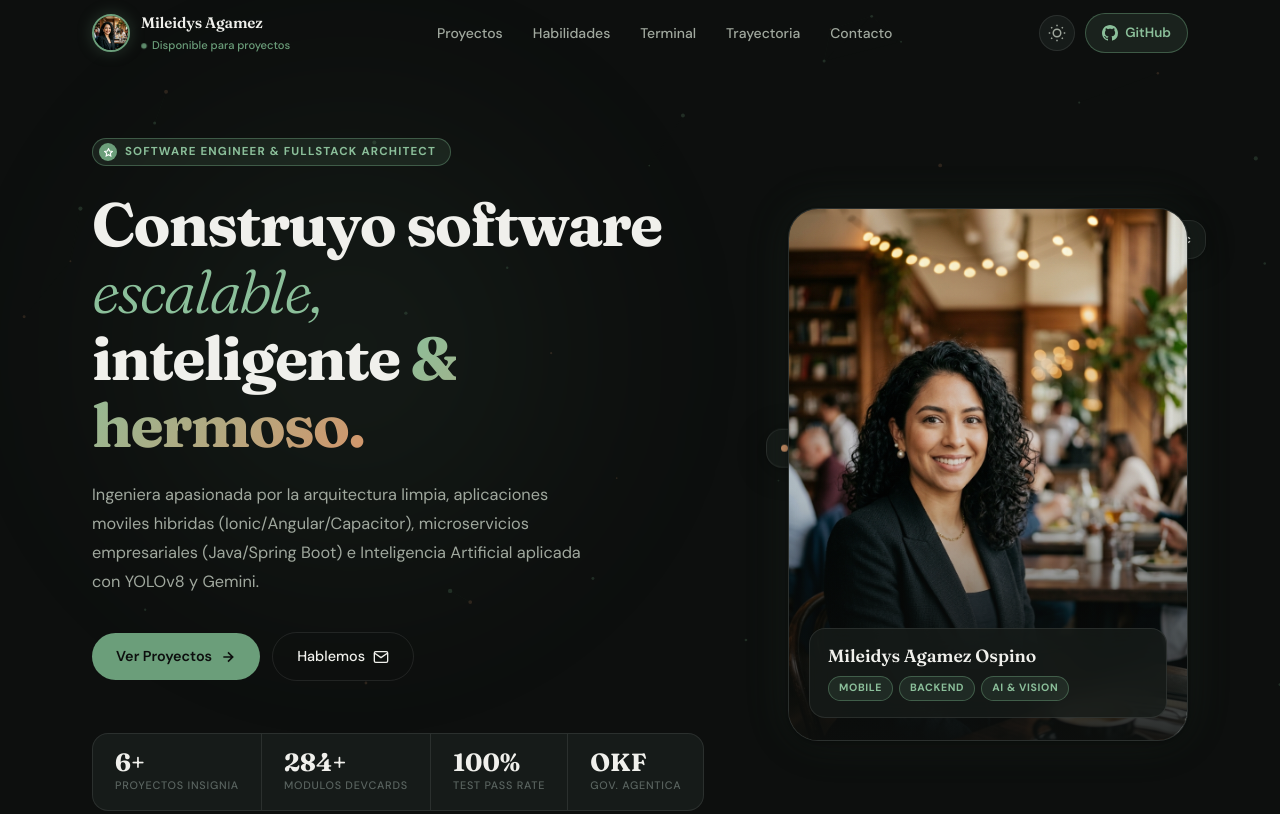
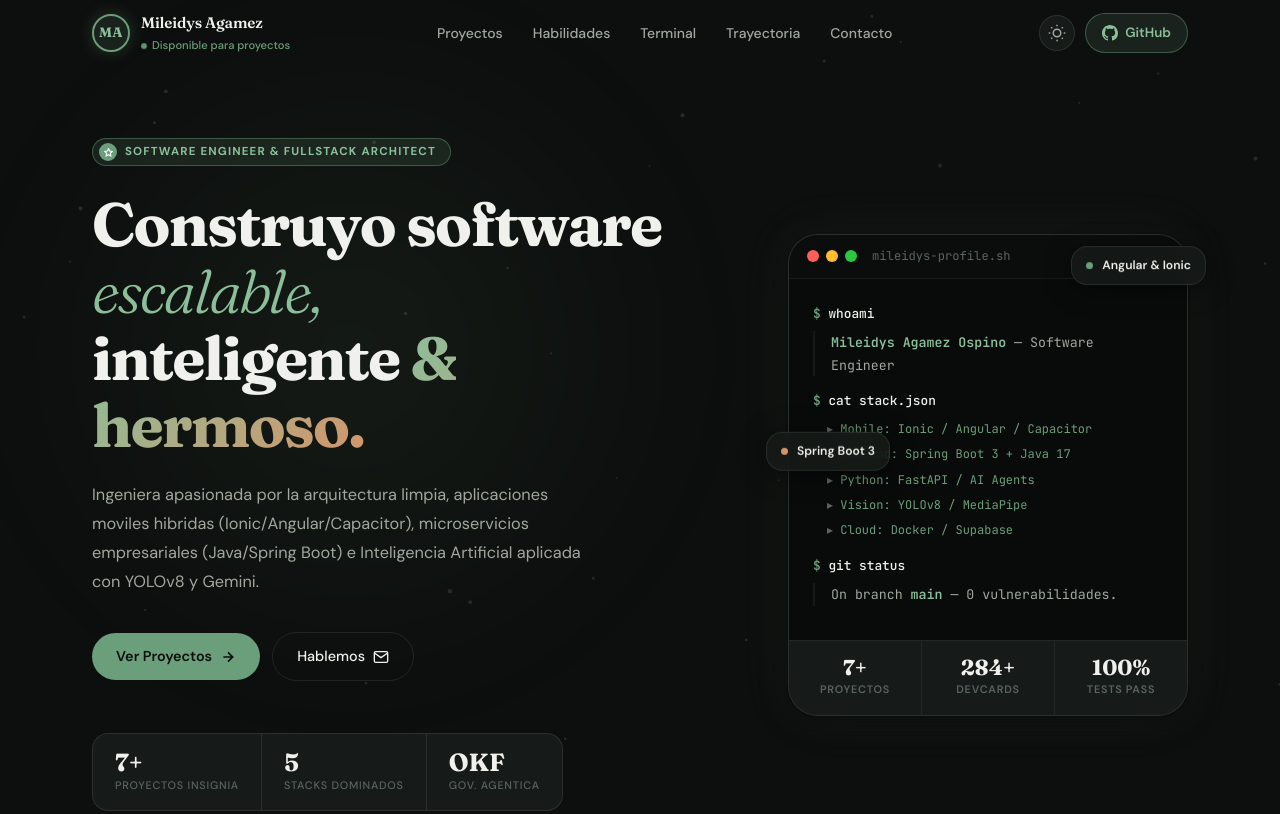
Before and after one commit to Mileidys10/portafolio, a website: page index.html in a window 1280 px wide. Shown: the top 814 px of the page. Drawn offline with Linux system fonts and the light colour scheme; animation ran at ten frames a second.

Commit message:
fix(assets): resolve duplicate perfume image with unique CinemaStellar preview and integrate MindDump

```diff
--- a/css/style.css
+++ b/css/style.css
@@ -280,3 +280,89 @@ body{font-family:var(--font-body);background:var(--bg-primary);color:var(--text-
   .modal-body-content{padding:22px 18px}
   .contact-form{padding:22px 20px}
 }
+
+/* ==========================================================================
+   Hero Code Card (reemplaza foto)
+   ========================================================================== */
+.hero-code-card {
+  background: var(--bg-card);
+  border: 1px solid var(--border-card);
+  border-radius: var(--radius-xl);
+  overflow: hidden;
+  box-shadow: var(--shadow-card), var(--shadow-glow);
+  transition: all var(--t-smooth);
+}
+
+.hero-code-card:hover {
+  border-color: var(--border-active);
+  transform: translateY(-4px);
+  box-shadow: var(--shadow-card), 0 0 60px var(--accent-sage-glow);
+}
+
+.hero-code-card .terminal-header {
+  background: #0a0d0c;
+  border-bottom: 1px solid var(--border-subtle);
+}
+
+.hero-code-card .terminal-body {
+  background: #080b0a;
+  padding: 24px;
+}
+
+/* Stat chips row inside terminal card */
+.hero-stat-chips {
+  display: flex;
+  border-top: 1px solid var(--border-subtle);
+}
+
+.stat-chip {
+  flex: 1;
+  display: flex;
+  flex-direction: column;
+  align-items: center;
+  padding: 16px 12px;
+  border-right: 1px solid var(--border-subtle);
+  background: var(--bg-card);
+  gap: 3px;
+  transition: background var(--t-fast);
+}
+
+.stat-chip:last-child {
+  border-right: none;
+}
+
+.stat-chip:hover {
+  background: var(--accent-sage-muted);
+}
+
+.stat-chip-val {
+  font-family: var(--font-display);
+  font-size: 1.35rem;
+  font-weight: 700;
+  color: var(--text-primary);
+  line-height: 1;
+}
+
+.stat-chip-label {
+  font-size: 0.68rem;
+  color: var(--text-muted);
+  text-transform: uppercase;
+  letter-spacing: 0.07em;
+  font-weight: 600;
+}
+
+/* Nav avatar with initials */
+.brand-avatar--initials {
+  background: var(--accent-sage-muted);
+  display: flex;
+  align-items: center;
+  justify-content: center;
+}
+
+.brand-avatar--initials span {
+  font-family: var(--font-display);
+  font-size: 0.85rem;
+  font-weight: 700;
+  color: var(--accent-sage-light);
+  letter-spacing: 0.02em;
+}
--- a/index.html
+++ b/index.html
@@ -26,8 +26,8 @@
   <header class="site-nav" id="site-nav">
     <div class="container nav-container">
       <a href="#hero" class="nav-brand">
-        <div class="brand-avatar">
-          <img src="assets/images/mileidys_profile.jpg" alt="Mileidys Agamez" />
+        <div class="brand-avatar brand-avatar--initials">
+          <span>MA</span>
         </div>
         <div class="brand-info">
           <span class="brand-name">Mileidys Agamez</span>
@@ -94,16 +94,12 @@
             </div>
             <div class="hero-metrics">
               <div class="metric-item">
-                <span class="metric-val">6+</span>
+                <span class="metric-val">7+</span>
                 <span class="metric-label">Proyectos Insignia</span>
               </div>
               <div class="metric-item">
-                <span class="metric-val">284+</span>
-                <span class="metric-label">Modulos DevCards</span>
-              </div>
-              <div class="metric-item">
-                <span class="metric-val">100%</span>
-                <span class="metric-label">Test Pass Rate</span>
+                <span class="metric-val">5</span>
+                <span class="metric-label">Stacks Dominados</span>
               </div>
               <div class="metric-item">
                 <span class="metric-val">OKF</span>
@@ -112,9 +108,8 @@
             </div>
           </div>
 
-          <!-- Photo Col -->
+          <!-- Visual Col — Terminal + Cards -->
           <div class="hero-visual">
-            <!-- Floating badges -->
             <div class="float-badge top-right">
               <span class="badge-dot"></span> Angular &amp; Ionic
             </div>
@@ -122,15 +117,52 @@
               <span class="badge-dot amber"></span> Spring Boot 3
             </div>
 
-            <div class="hero-photo-card">
-              <img src="assets/images/mileidys_profile.jpg" alt="Mileidys Agamez Ospino — Software Engineer" />
-              <div class="hero-photo-overlay"></div>
-              <div class="hero-photo-badge">
-                <span class="hero-badge-name">Mileidys Agamez Ospino</span>
-                <div class="hero-badge-tags">
-                  <span class="hero-badge-tag">Mobile</span>
-                  <span class="hero-badge-tag">Backend</span>
-                  <span class="hero-badge-tag">AI &amp; Vision</span>
+            <!-- Terminal card -->
+            <div class="hero-code-card">
+              <div class="terminal-header">
+                <span class="dot red"></span>
+                <span class="dot yellow"></span>
+                <span class="dot green"></span>
+                <span class="terminal-title">mileidys-profile.sh</span>
+              </div>
+              <div class="terminal-body">
+                <div class="term-line">
+                  <span class="term-prompt">$</span> <span class="term-cmd">whoami</span>
+                </div>
+                <div class="term-output" style="margin:6px 0 14px">
+                  <span class="term-highlight">Mileidys Agamez Ospino</span> — Software Engineer
+                </div>
+                <div class="term-line">
+                  <span class="term-prompt">$</span> <span class="term-cmd">cat stack.json</span>
+                </div>
+                <div class="term-badge-stack">
+                  <span class="term-badge">Mobile: Ionic / Angular / Capacitor</span>
+                  <span class="term-badge">Backend: Spring Boot 3 + Java 17</span>
+                  <span class="term-badge">Python: FastAPI / AI Agents</span>
+                  <span class="term-badge">Vision: YOLOv8 / MediaPipe</span>
+                  <span class="term-badge">Cloud: Docker / Supabase</span>
+                </div>
+                <div class="term-line" style="margin-top:14px">
+                  <span class="term-prompt">$</span> <span class="term-cmd">git status</span>
+                </div>
+                <div class="term-output" style="margin-top:6px">
+                  On branch <span class="term-highlight">main</span> — 0 vulnerabilidades.
+                </div>
+              </div>
+
+              <!-- Stat chips inside card -->
+              <div class="hero-stat-chips">
+                <div class="stat-chip">
+                  <span class="stat-chip-val">7+</span>
+                  <span class="stat-chip-label">Proyectos</span>
+                </div>
+                <div class="stat-chip">
+                  <span class="stat-chip-val">284+</span>
+                  <span class="stat-chip-label">DevCards</span>
+                </div>
+                <div class="stat-chip">
+                  <span class="stat-chip-val">100%</span>
+                  <span class="stat-chip-label">Tests Pass</span>
                 </div>
               </div>
             </div>
@@ -151,7 +183,7 @@
         </header>
 
         <div class="project-filters">
-          <button class="filter-btn active" data-filter="all">Todos (6)</button>
+          <button class="filter-btn active" data-filter="all">Todos (7)</button>
           <button class="filter-btn" data-filter="mobile">Movil &amp; Hibrido</button>
           <button class="filter-btn" data-filter="fullstack">Fullstack Empresarial</button>
           <button class="filter-btn" data-filter="ai">IA &amp; Computer Vision</button>
--- a/js/app.js
+++ b/js/app.js
@@ -135,7 +135,7 @@ const PROJECTS = [
     title: 'CinemaStellar Movie Platform',
     category: 'fullstack',
     badge: 'Web & Media',
-    image: 'assets/images/perfume_store_preview.jpg',
+    image: 'assets/images/cinemastellar_preview.jpg',
     summary: 'Portal multimedia para cartelera cinematografica, seleccion visual de butacas en tiempo real y emision de boletos digitales con codigo QR.',
     tags: ['HTML5', 'CSS3', 'JavaScript ES6+', 'SVG Interactivo', 'LocalStorage'],
     github: 'https://github.com/Mileidys10/CINEMASTELLAR',
@@ -150,6 +150,28 @@ const PROJECTS = [
       'Mapa interactivo de sala de cine para reserva de butacas',
       'Carrito de combos y confiteria integrado',
       'Boleto digital descargable con confirmacion de compra'
+    ]
+  },
+  {
+    id: 'minddump',
+    title: 'MindDump Cognitive Capturer',
+    category: 'mobile',
+    badge: 'PWA & Offline-First',
+    image: 'assets/images/minddump_preview.jpg',
+    summary: 'Capturador de pensamientos y notas de voz local-first con PWA, IndexedDB (Dexie.js), sincronizacion a la nube y estetica Quiet Luxury.',
+    tags: ['Angular', 'Ionic', 'IndexedDB', 'PWA', 'TypeScript', 'Firebase Hosting'],
+    github: 'https://github.com/Mileidys10/minddump',
+    architecture: 'Arquitectura Local-First con almacenamiento reactivo en IndexedDB mediante Dexie.js, Service Workers para funcionamiento 100% offline y despliegue continuo en Firebase Hosting.',
+    challenges: [
+      'Garantizar persistencia local sin conexion y sincronizacion no destructiva con resolucion de conflictos.',
+      'Soporte de grabacion de audio y formas de onda fluidas en dispositivos moviles y navegadores de escritorio.',
+      'Evolucion estetica hacia diseno Quiet Luxury sin saturacion de emojis, con tipografia de precision e iconos vectoriales SVG.'
+    ],
+    features: [
+      'Captura rapida de notas de texto y grabaciones de audio',
+      'Persistencia robusta en IndexedDB con cero latencia',
+      'Despliegue activo en Firebase Hosting con soporte PWA instalable',
+      'Estetica minimalista premium en modo oscuro con paleta titanio y ambar'
     ]
   }
 ];
@@ -293,6 +315,7 @@ Proyectos Insignia:
   4. <span class="term-highlight">VideoGame Pose Combat</span>: Lucha en tiempo real con YOLOv8/MediaPipe.
   5. <span class="term-highlight">Telegram ERP Agent</span>: Bot empresarial con IA y reportes PDF.
   6. <span class="term-highlight">CinemaStellar</span>: Portal de cine con selector de butacas SVG.
+  7. <span class="term-highlight">MindDump</span>: Capturador cognitivo PWA local-first con IndexedDB y audio.
 `,
     contact: () => `
 Conectemos:
```
Also changed, not shown: assets/images/cinemastellar_preview.jpg (added), assets/images/minddump_preview.jpg (added).
